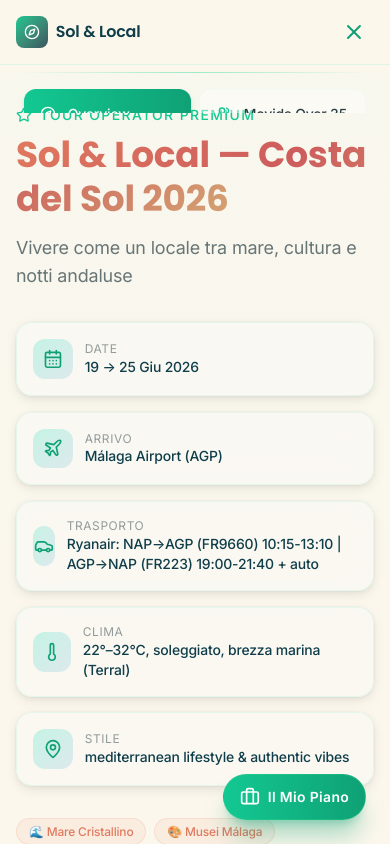
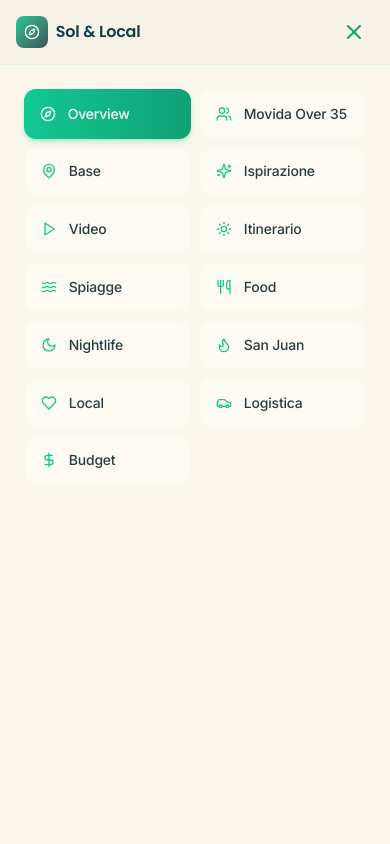
Before and after one commit to mich-de/spagna, a Next.js app: page / in a window 390 px wide. Both pictures are taken after a click on the button 354 px from the left and 31 px from the top of the page. Shown: the top 844 px of the page. Built offline with nearby package versions, Linux system fonts and the light colour scheme.

Commit message:
fix: mobile hamburger menu z-index — no longer hidden behind cards

```diff
--- a/app/components/SectionNav.tsx
+++ b/app/components/SectionNav.tsx
@@ -78,7 +78,7 @@
 
   return (
     <>
-      <nav className="fixed top-0 left-0 right-0 z-50 bg-[#fcf7ece6] backdrop-blur-xl border-b border-terracotta-100/50">
+      <nav className="fixed top-0 left-0 right-0 z-[9999] bg-[#fcf7ece6] backdrop-blur-xl border-b border-terracotta-100/50">
         <div className="max-w-[1920px] mx-auto px-4 sm:px-6">
           <div className="flex items-center justify-between h-16">
             <div className="flex items-center gap-2 shrink-0">
@@ -128,18 +128,30 @@
             </button>
           </div>
         </div>
+      </nav>
 
-        <AnimatePresence>
-          {mobileOpen && (
+      {/* Mobile menu — rendered OUTSIDE nav to avoid z-index stacking issues */}
+      <AnimatePresence>
+        {mobileOpen && (
+          <>
+            {/* Backdrop overlay */}
             <motion.div
               initial={{ opacity: 0 }}
               animate={{ opacity: 1 }}
               exit={{ opacity: 0 }}
-              transition={{ duration: 0.2, ease: 'easeOut' }}
+              transition={{ duration: 0.2 }}
               onClick={() => setMobileOpen(false)}
-              className="lg:hidden fixed inset-x-0 top-16 bottom-0 z-40 bg-[#fcf7ec] backdrop-blur-2xl border-t border-terracotta-100/50 flex flex-col justify-between"
+              className="lg:hidden fixed inset-0 z-[9997] bg-black/20"
+            />
+            {/* Menu panel */}
+            <motion.div
+              initial={{ opacity: 0, y: -20 }}
+              animate={{ opacity: 1, y: 0 }}
+              exit={{ opacity: 0, y: -20 }}
+              transition={{ duration: 0.25, ease: 'easeOut' }}
+              className="lg:hidden fixed inset-x-0 top-16 bottom-0 z-[9998] bg-[#fcf7ec] border-t border-terracotta-100/50 flex flex-col"
             >
-              {/* Menu Links with Staggered Fade-in */}
+              {/* Menu Links */}
               <motion.div
                 onClick={(e) => e.stopPropagation()}
                 variants={{
@@ -182,7 +194,7 @@
                 </div>
               </motion.div>
 
-              {/* Progress Summary Footer inside Mobile Menu */}
+              {/* Progress Summary Footer */}
               {(plannerStats.bookmarksCount > 0 || plannerStats.totalTasks > 0) && (
                 <motion.div
                   onClick={(e) => e.stopPropagation()}
@@ -219,9 +231,10 @@
                 </motion.div>
               )}
             </motion.div>
-          )}
-        </AnimatePresence>
-      </nav>
+          </>
+        )}
+      </AnimatePresence>
+
       <div className="h-16" />
     </>
   )
--- a/app/globals.css
+++ b/app/globals.css
@@ -106,7 +106,7 @@
   position: fixed;
   inset: 0;
   pointer-events: none;
-  z-index: 9999;
+  z-index: 40;
   opacity: 0.025;
   background:
     repeating-conic-gradient(
```
